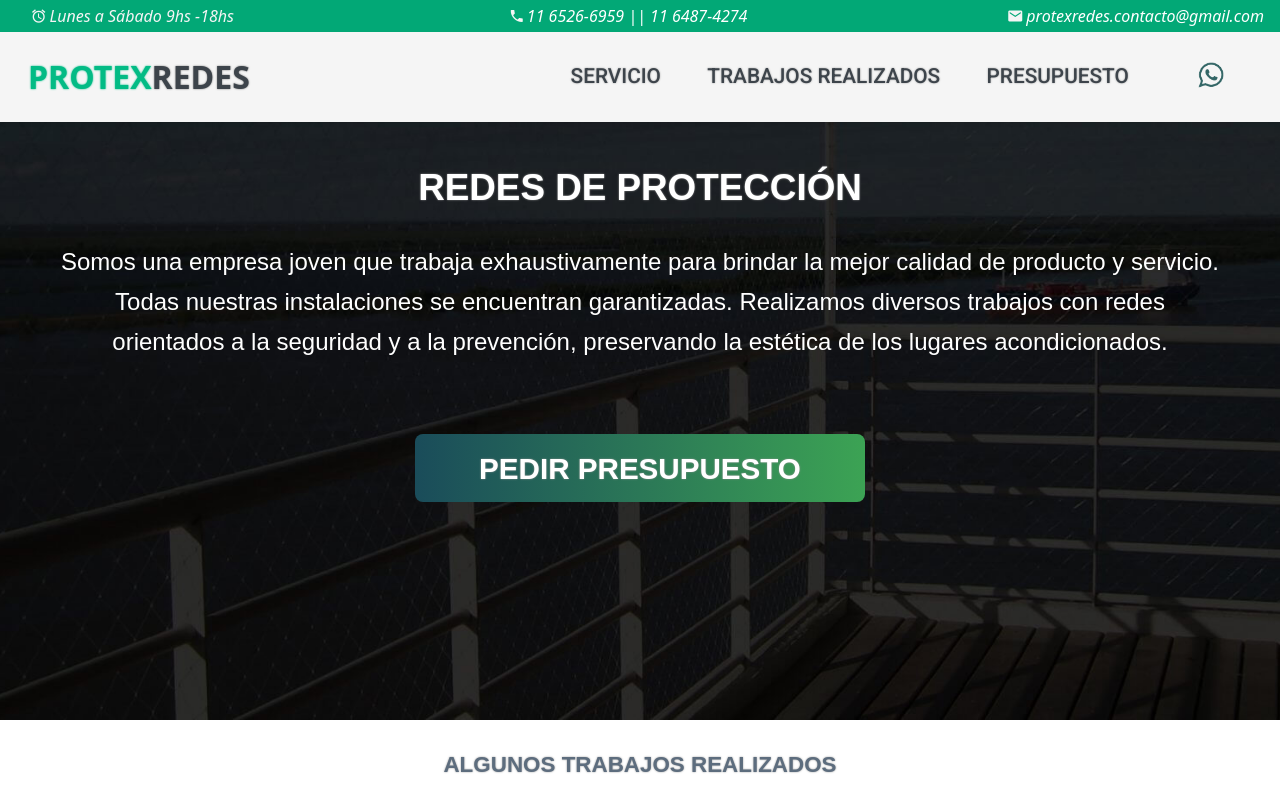
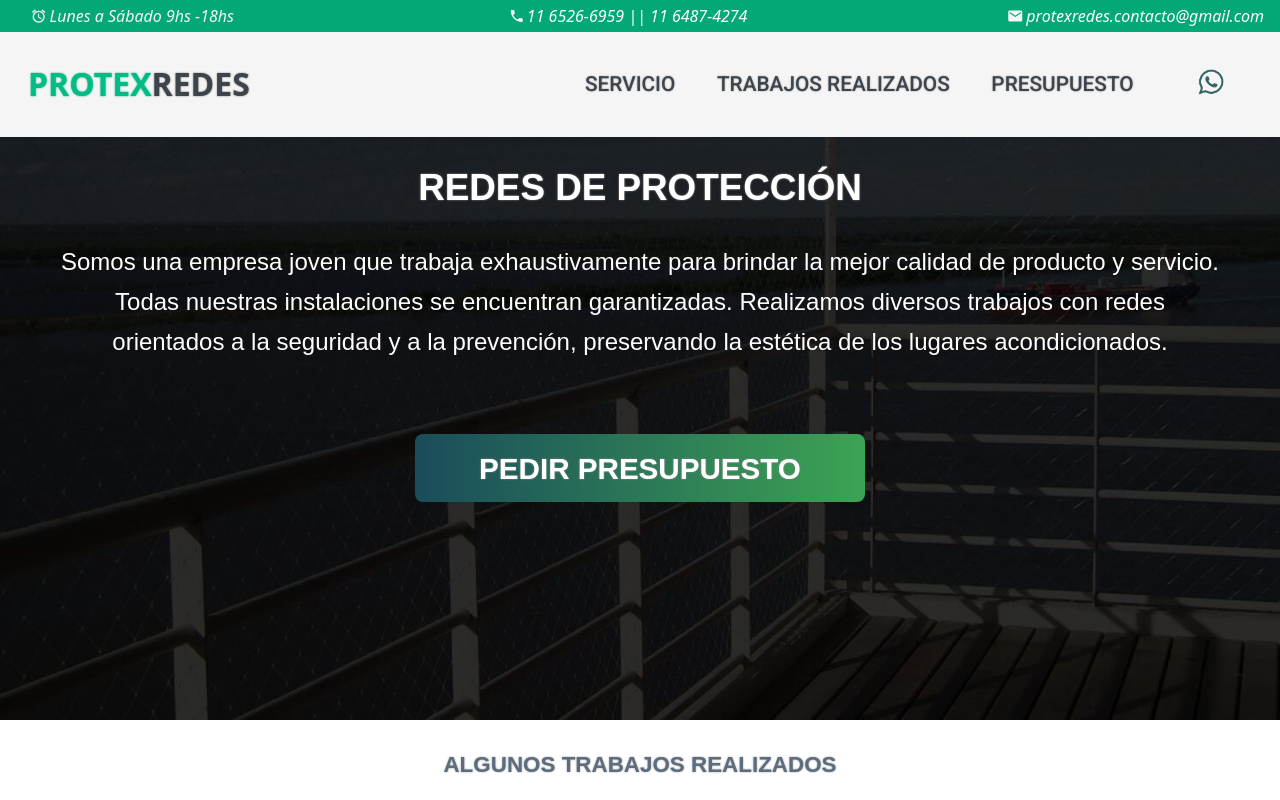
Before and after one commit to Faxc89/protexredes, a plain HTML site: page index.html in a window 1280 px wide. Shown: the top 800 px of the page. Drawn offline with nearby package versions, Linux system fonts and the light colour scheme.

Commit message:
fixeo btn navbar y bg

```diff
--- a/css/main.css
+++ b/css/main.css
@@ -66,8 +66,14 @@ header {
 #nav-list {
   margin-top: 1rem; }
 
+#nav-item {
+  background-color: #9696962e;
+  margin: 0.5rem 0;
+  border-radius: 5px;
+  padding: 0 0;
+  text-align: center; }
   #nav-item a {
-  padding-left: 1.3rem;
+    padding-left: 1rem;
     font-size: 1.15rem;
     font-family: 'Roboto', sans-serif;
     font-weight: 500;
@@ -76,7 +82,6 @@ header {
     text-decoration: none;
     color: #3d444b;
     text-shadow: 0px 0px 2px #969696; }
-
   #nav-item #wpp-boton {
     display: inline-block;
     margin-top: 0;
@@ -616,6 +621,12 @@ form {
     background-color: #f5f5f5; }
   #nav-list {
     margin-top: 0; }
+  #nav-item {
+    background-color: #f5f5f5;
+    margin: none;
+    border-radius: 0;
+    padding: 0;
+    text-align: center; }
     #nav-item a {
       display: inline-block;
       padding-right: 1rem;
--- a/index.html
+++ b/index.html
@@ -28,7 +28,7 @@
     <!-- HEADER: Nav-bar con Bootstrap -->
     <header>
     <!-- datos de contacto desktop -->
-      <div>
+      <div class="manu">
         <ul class="dispo">
           <li class="esq">
             <i class="icon ion-md-alarm">   Lunes a Sábado 9hs -18hs</i>
--- a/scss/layout/_media.scss
+++ b/scss/layout/_media.scss
@@ -313,6 +313,11 @@
         margin-top: 0;
     }
     #nav-item{
+            background-color: #f5f5f5;
+            margin: none;
+            border-radius: 0;
+            padding: 0 ;
+            text-align: center;
         a {
             display: inline-block;
             padding-right: 1rem;
--- a/scss/utilities/_generales.scss
+++ b/scss/utilities/_generales.scss
@@ -82,9 +82,15 @@ header{
 #nav-list{
     margin-top: 1rem;
 }
+
 #nav-item{
+    background-color: #9696962e;
+    margin: 0.5rem 0;
+    border-radius: 5px;
+    padding: 0 0;
+    text-align: center;
     a{
-        padding-left: 1.3rem;
+        padding-left: 1rem;
         font-size: 1.15rem;
         font-family: 'Roboto', sans-serif;
         font-weight: 500;
```
Lines whose indentation alone changed are shown as unchanged.
